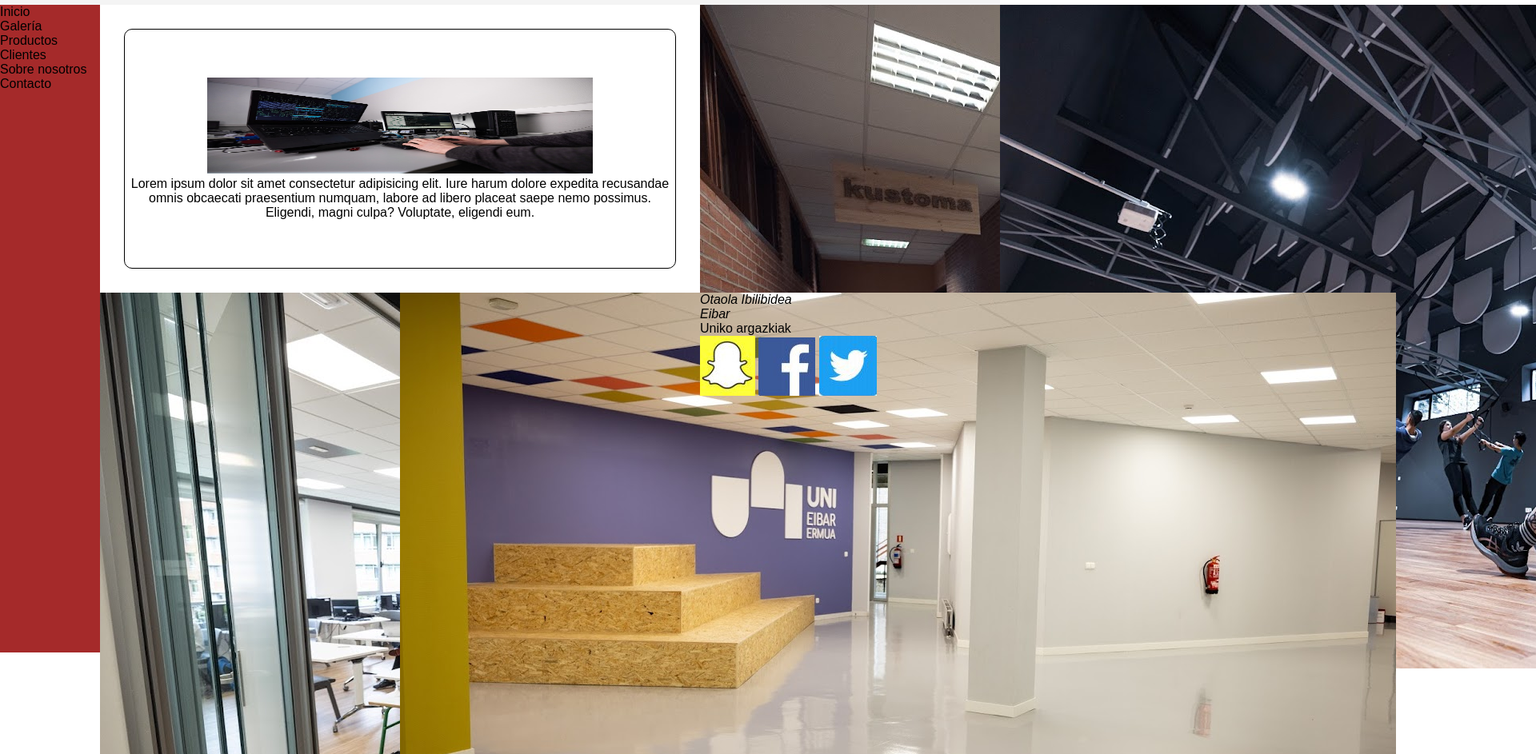
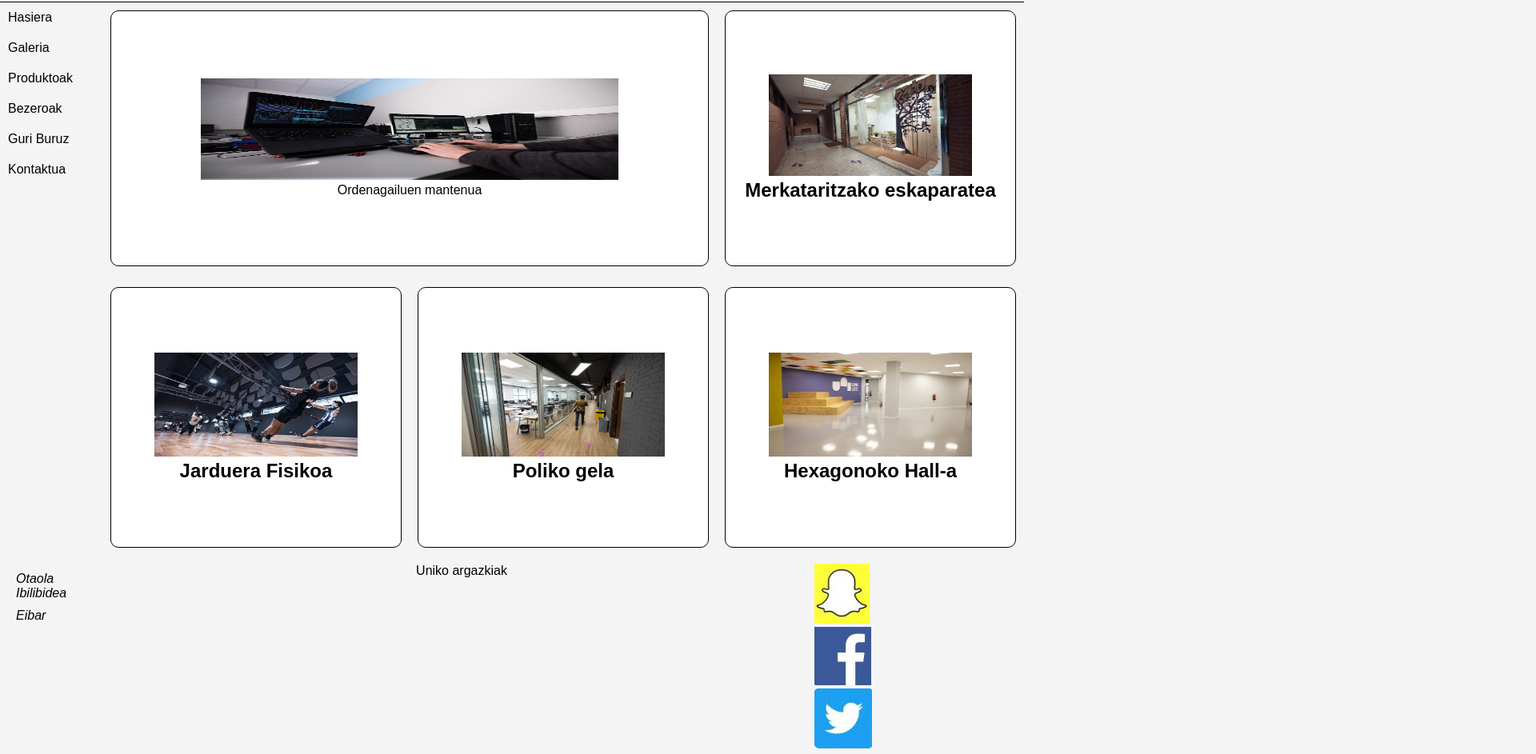
Before and after one commit to NMaiztegui/web-interfazen-diseinua, a plain HTML site: page Grid-Ariketa/ejercicio.html in a window 1280 px wide. Shown: the part 84-1027 px from the top of the page at 80% size, 1920 px wide, since content can reach past the window. Drawn offline with Linux system fonts and the light colour scheme.

Commit message:
gird ariketa

```diff
--- a/Grid-Ariketa/ejercicio.html
+++ b/Grid-Ariketa/ejercicio.html
@@ -18,40 +18,41 @@
         <h1>Gridekin maketatzen</h1>
 
       </header>
+      <div class="content_wrapper">
         <nav>
-        <div>Inicio</div>
-        <div>Galería</div>
-        <div>Productos</div>
-        <div>Clientes</div>
-        <div>Sobre nosotros</div>
-        <div>Contacto</div>
+          <div>Hasiera</div>
+          <div>Galeria</div>
+          <div>Produktoak</div>
+          <div>Bezeroak</div>
+          <div>Guri Buruz</div>
+          <div>Kontaktua</div>
         </nav>
         <main>
           <img src="img/img1.jpg" />
           <p>
-          Lorem ipsum dolor sit amet consectetur adipisicing elit. Iure harum
-          dolore expedita recusandae omnis obcaecati praesentium numquam, labore
-          ad libero placeat saepe nemo possimus. Eligendi, magni culpa?
-          Voluptate, eligendi eum.
+            Ordenagailuen mantenua
           </p>
         </main>
 
         <article>
           <img src="img/img2.jpg" />
-        <h2>Eskaparatea</h2>
+          <h2>Merkataritzako eskaparatea</h2>
         </article>
+      </div>
+      <div class="articles">
         <article>
           <img src="img/img3.jpg" />
-        <h2>Poliko argazkia</h2>
+          <h2>Jarduera Fisikoa</h2>
         </article>
         <article>
           <img src="img/img4.jpg" />
-        <h2>Poliko argazkia</h2>
+          <h2>Poliko gela</h2>
         </article>
         <article>
           <img src="img/img5.jpg" />
-        <h2>Poliko argazkia</h2>
+          <h2>Hexagonoko Hall-a</h2>
         </article>
+      </div>
       <footer>
         <address>
           <p>Otaola Ibilibidea</p>
--- a/Grid-Ariketa/estilos.css
+++ b/Grid-Ariketa/estilos.css
@@ -12,6 +12,7 @@ p {
 
 body {
 
+  background-color: #f4f4f4;
   font-family: 'Arial', sans-serif;
 }
 /* Este es el contenedor General donde fijo la estructura de la rejilla o Grid */
@@ -22,7 +23,7 @@ body {
   grid-template-rows:   10% 40% 40% 10%;
 
   max-height: 900px;
-  max-width: 1250px;
+ /* max-width: 1250px;*/
 
 }
 
@@ -30,20 +31,30 @@ body {
 header {
   grid-column: 1/6;
 
-  background-color: #f4f4f4;
   text-align: center;
   align-content: center;
-  max-width: 1250px;
+  border-bottom: 1px black solid;
+  padding-bottom: 10px;
+
+}
+.content_wrapper{
+  display: grid;
+  grid-template-columns:10%  30% 30% 30%;
+  grid-template-rows:   1fr;
+  grid-column: 1/6;
+  max-height: 340px;
+
 }
 
 /* Menú lateral */
 nav {
-  background-color: brown;
-  grid-row: 2/5;
+
+  grid-column: 1/2;
+  max-height: 320px;
 }
 
 nav div {
-
+  padding: 10px;
 }
 
 /* Imagen grande */
@@ -55,7 +66,8 @@ main {
   border-radius: 10px;
   align-content: center;
   text-align: center;
-  margin: 30px;
+  margin: 10px;
+  max-height: 320px;
 }
 
 main img {
@@ -65,22 +77,78 @@ main img {
 }
 
 /* Resto de imágenes. Colocadas por grid-auto-flow que por defecto es row */
-article {
+.content_wrapper article {
+  grid-column: 4/5;
+  background-color: #ffffff;
 
+  border: 1px solid black;
+  border-radius: 10px;
+  align-content: center;
+  text-align: center;
+  margin: 10px;
+  max-height: 320px;
 }
 
+.articles{
+  display: grid;
+  grid-template-columns:10%  30% 30% 30%;
+  grid-template-rows:   1fr;
+  grid-column: 1/6;
+}
+.articles article:nth-of-type(1){
+  grid-column: 2/3;
+  background-color: #ffffff;
+
+  border: 1px solid black;
+  border-radius: 10px;
+  align-content: center;
+  text-align: center;
+  margin: 10px;
+}
+.articles article:nth-of-type(2){
+  grid-column: 3/4;
+  background-color: #ffffff;
+
+  border: 1px solid black;
+  border-radius: 10px;
+  align-content: center;
+  text-align: center;
+  margin: 10px;
+}
+.articles article:nth-of-type(3){
+  grid-column: 4/5;
+  background-color: #ffffff;
+
+  border: 1px solid black;
+  border-radius: 10px;
+  align-content: center;
+  text-align: center;
+  margin: 10px;
+}
 article img {
-
+  width: 70%;
+  height: 40%;
 }
 
 
-}
+
 
 /* Pie de la página */
 footer {
+ display: grid;
+ grid-column: 1/6;
+ grid-template-columns:10%  70% 10%;
 
+ grid-template-rows:   1fr;
+ padding:10px
+}
+footer address p{
+  margin: 10px;
+}
+footer .copyright{
+  text-align: center;
 }
 
 footer img {
-
+  grid-auto-flow:row;
 }
```
Lines whose indentation alone changed are shown as unchanged.
